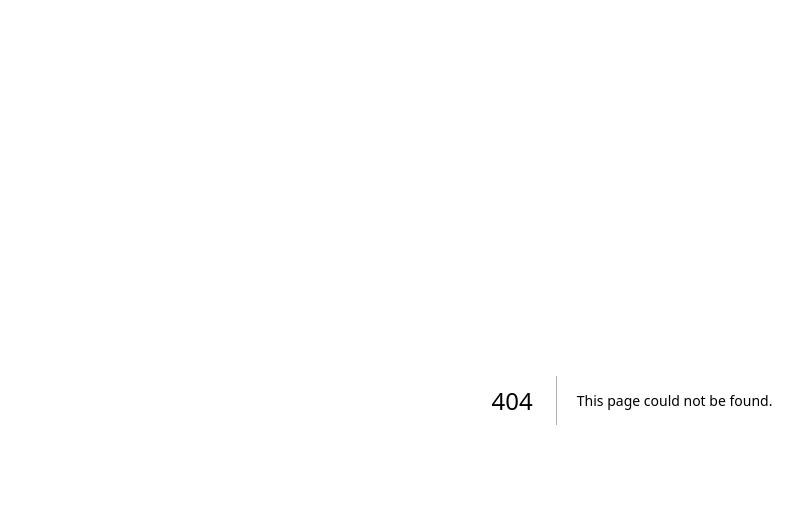
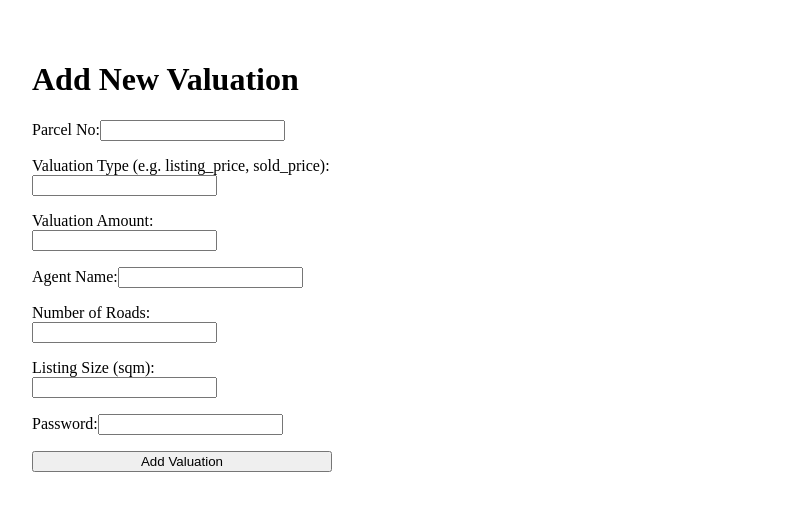
Before and after one commit to alituco/bahrain-properties, a Next.js app in the folder next/: page /addValuation in a window 1280 px wide. Before the commit this address had no page. Shown: the top 510 px of the page, without its empty margins (8-811 px from the left). Built offline with nearby package versions, Linux system fonts and the light colour scheme.

Commit message:
Added simple add valuation page

```diff
--- /dev/null
+++ b/next/src/app/addValuation/page.tsx
@@ -0,0 +1,143 @@
+"use client";
+
+import { useState } from 'react';
+// Import MUI's CircularProgress
+import CircularProgress from '@mui/material/CircularProgress';
+
+export default function AddValuationPage() {
+  // Local state for form fields
+  const [parcelNo, setParcelNo] = useState('');
+  const [valuationType, setValuationType] = useState('');
+  const [valuationAmount, setValuationAmount] = useState('');
+  const [agentName, setAgentName] = useState('');
+  const [numOfRoads, setNumOfRoads] = useState('');
+  const [listingSize, setListingSize] = useState('');
+  const [password, setPassword] = useState('');
+
+  const [message, setMessage] = useState('');
+  const [loading, setLoading] = useState(false);
+
+  const handleAddValuation = async () => {
+    setLoading(true);
+    setMessage('');
+    try {
+      // 1. Ensure the parcel is in the DB
+      const ensureResponse = await fetch(`http://localhost:4000/ensureParcel/${parcelNo}`);
+      const ensureData = await ensureResponse.json();
+      if (!ensureData.success) {
+        setMessage(`Property for parcel ${parcelNo} could not be fetched.`);
+        return;
+      }
+
+      // 2. Add the valuation
+      const response = await fetch('http://localhost:4000/addValuation', {
+        method: 'POST',
+        headers: { 'Content-Type': 'application/json' },
+        body: JSON.stringify({
+          password,
+          parcel_no: parcelNo,
+          valuation_type: valuationType,
+          valuation_amount: valuationAmount,
+          agent_name: agentName,
+          num_of_roads: numOfRoads,
+          listing_size: listingSize
+        }),
+      });
+
+      const data = await response.json();
+      if (data.success) {
+        setMessage(`Success: ${data.message}`);
+      } else {
+        setMessage(`Error: ${data.message}`);
+      }
+    } catch (error) {
+      console.error('Error adding valuation:', error);
+      setMessage('Error adding valuation. Check console for details.');
+    } finally {
+      setLoading(false);
+    }
+  };
+
+  return (
+    <div style={{ padding: '2rem' }}>
+      <h1>Add New Valuation</h1>
+
+      <div style={{ display: 'flex', flexDirection: 'column', gap: '1rem', width: '300px' }}>
+        <label>
+          Parcel No:
+          <input
+            type="text"
+            value={parcelNo}
+            onChange={(e) => setParcelNo(e.target.value)}
+          />
+        </label>
+
+        <label>
+          Valuation Type (e.g. listing_price, sold_price):
+          <input
+            type="text"
+            value={valuationType}
+            onChange={(e) => setValuationType(e.target.value)}
+          />
+        </label>
+
+        <label>
+          Valuation Amount:
+          <input
+            type="number"
+            value={valuationAmount}
+            onChange={(e) => setValuationAmount(e.target.value)}
+          />
+        </label>
+
+        <label>
+          Agent Name:
+          <input
+            type="text"
+            value={agentName}
+            onChange={(e) => setAgentName(e.target.value)}
+          />
+        </label>
+
+        <label>
+          Number of Roads:
+          <input
+            type="number"
+            value={numOfRoads}
+            onChange={(e) => setNumOfRoads(e.target.value)}
+          />
+        </label>
+
+        <label>
+          Listing Size (sqm):
+          <input
+            type="number"
+            value={listingSize}
+            onChange={(e) => setListingSize(e.target.value)}
+          />
+        </label>
+
+        <label>
+          Password:
+          <input
+            type="password"
+            value={password}
+            onChange={(e) => setPassword(e.target.value)}
+          />
+        </label>
+
+        {/* If loading, show spinner and disable the button */}
+        {loading ? (
+          <div style={{ display: 'flex', alignItems: 'center' }}>
+            <CircularProgress size={24} />
+            <span style={{ marginLeft: '8px' }}>Processing...</span>
+          </div>
+        ) : (
+          <button onClick={handleAddValuation}>Add Valuation</button>
+        )}
+      </div>
+
+      {message && <p>{message}</p>}
+    </div>
+  );
+}
```
